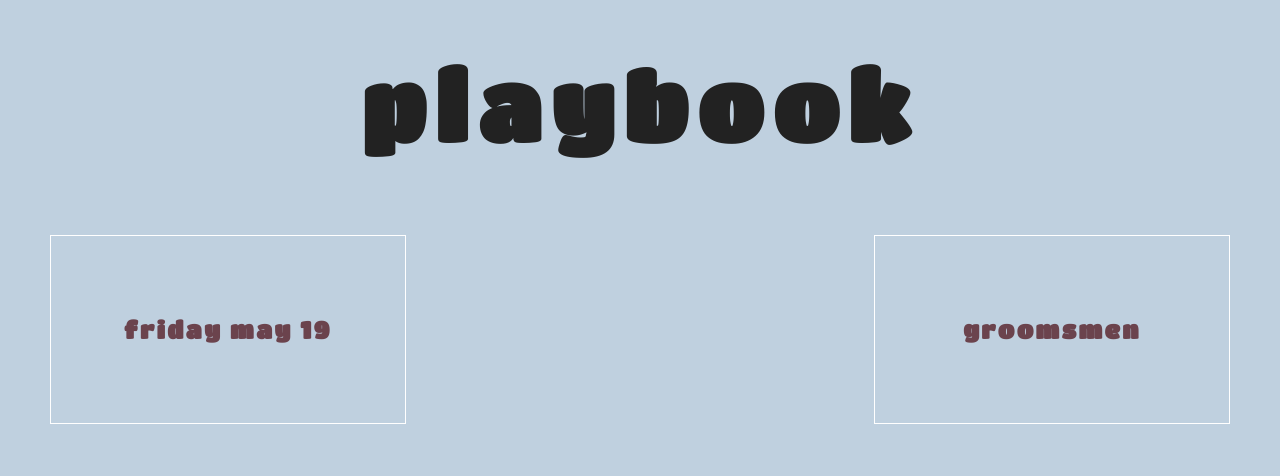
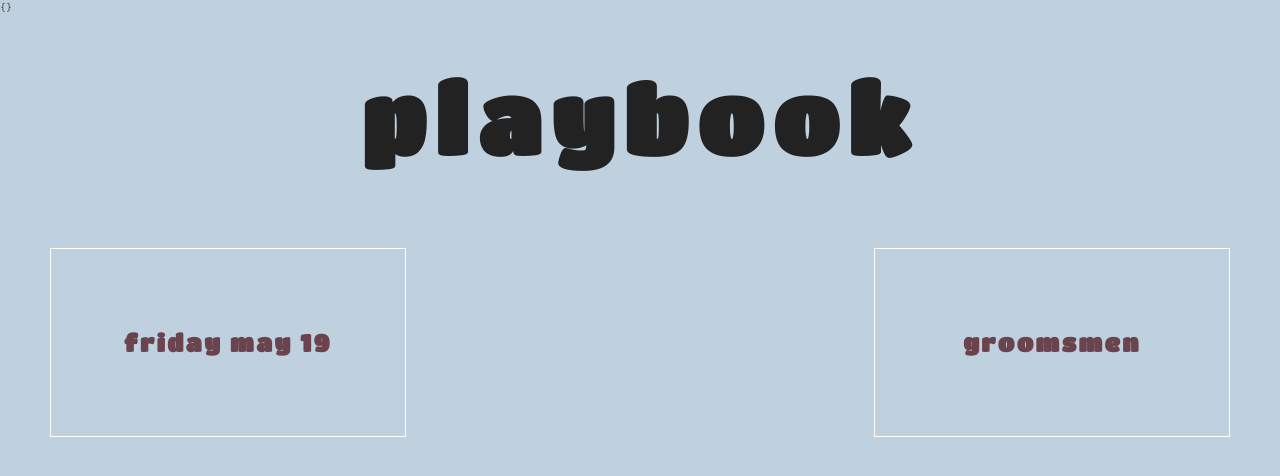
Before and after one commit to grantstandridge/grantstandridge.github.io, a Jekyll site: the page built from index.html, in a window 1280 px wide. Shown: the top 476 px of the page. Built offline with Jekyll 4.4.1, drawn with Linux system fonts in a browser that asks for light colours.

Commit message:
Update default.html

```diff
--- a/_layouts/default.html
+++ b/_layouts/default.html
@@ -1,7 +1,7 @@
 <!DOCTYPE html>
 <html>
 {% include head.html %}
-<body>
+<body>{{ layout }}
 {% include header.html %}
 {{ content }}
 {% include footer.html %}
```
